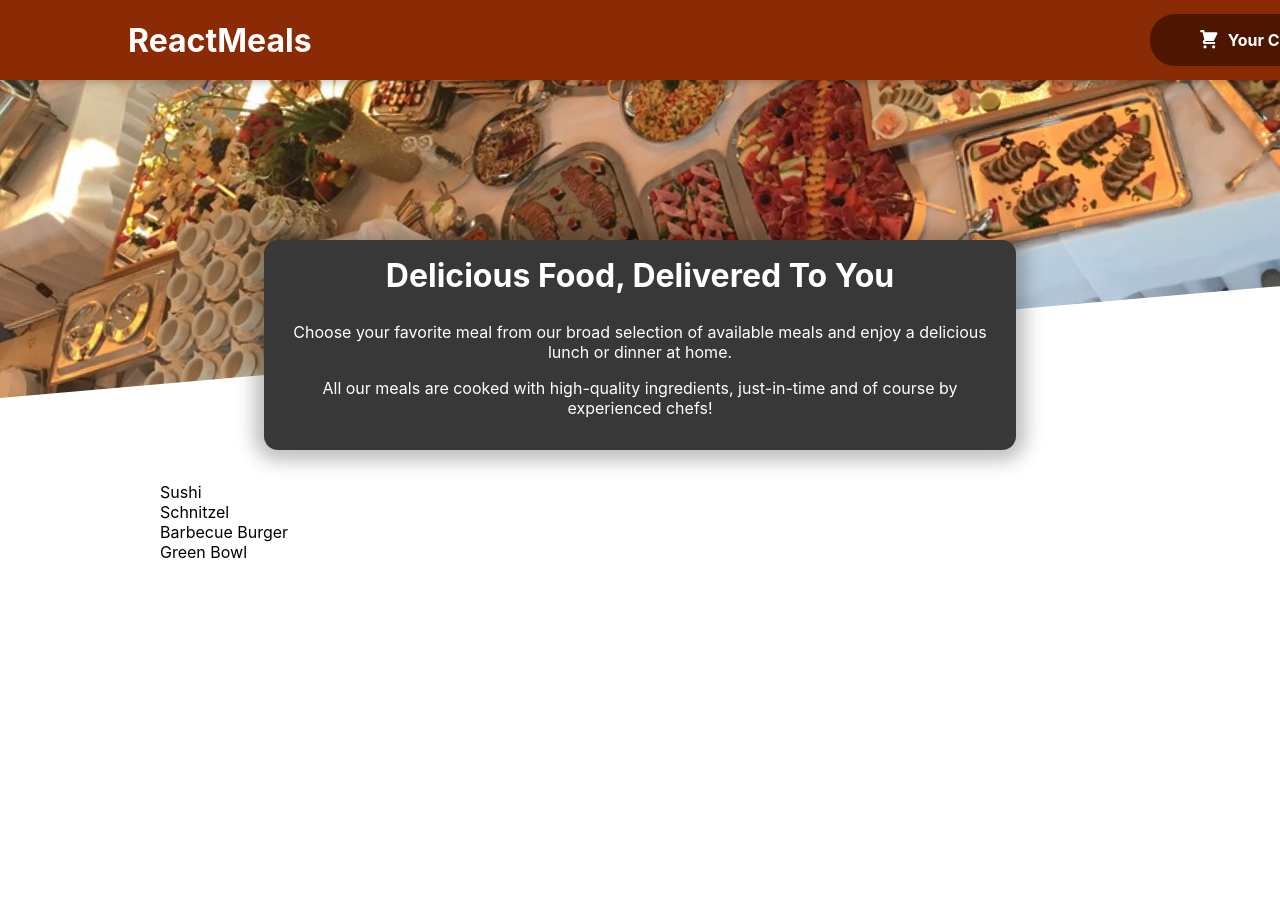
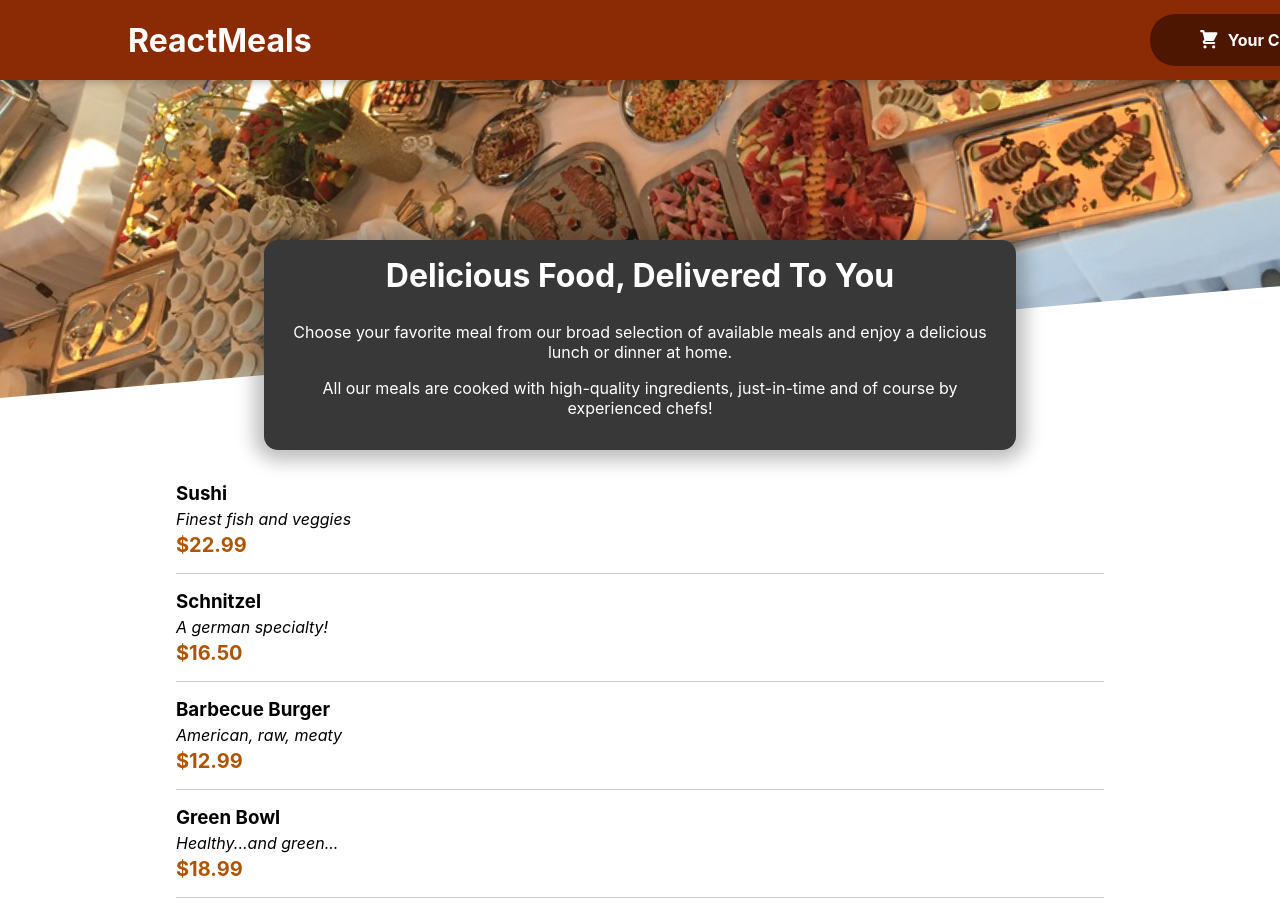
Before and after one commit to goktugs/food-order-app, a React (Create React App) app: page / in a window 1280 px wide. Shown: the top 916 px of the page. Before the commit the page ends 800 px from the top, so only its background shows below. Built offline with nearby package versions, Linux system fonts and the light colour scheme.

Commit message:
Meal Items added and displayed

```diff
--- a/src/components/Meals/AvailableMeals.js
+++ b/src/components/Meals/AvailableMeals.js
@@ -1,4 +1,5 @@
 import classes from './AvailableMeals.module.css';
+import MealItem from './MealItem/MealItem';
 
 const DUMMY_MEALS = [
   {
@@ -28,7 +29,14 @@ const DUMMY_MEALS = [
 ];
 
 const AvailableMeals = () => {
-  const mealsList = DUMMY_MEALS.map((meal) => <li>{meal.name}</li>);
+  const mealsList = DUMMY_MEALS.map((meal) => (
+    <MealItem
+      key={meal.id}
+      name={meal.name}
+      description={meal.description}
+      price={meal.price}
+    />
+  ));
 
   return (
     <section className={classes.meals}>
--- /dev/null
+++ b/src/components/Meals/MealItem/MealItem.js
@@ -0,0 +1,19 @@
+import React from 'react';
+import classes from './MealItem.module.css';
+
+const MealItem = (props) => {
+  const price = `$${props.price.toFixed(2)}`;
+
+  return (
+    <li className={classes.meal}>
+      <div>
+        <h3>{props.name}</h3>
+        <div className={classes.description}>{props.description}</div>
+        <div className={classes.price}>{price}</div>
+      </div>
+      <div></div>
+    </li>
+  );
+};
+
+export default MealItem;
--- /dev/null
+++ b/src/components/Meals/MealItem/MealItem.module.css
@@ -0,0 +1,22 @@
+.meal {
+  display: flex;
+  justify-content: space-between;
+  margin: 1rem;
+  padding-bottom: 1rem;
+  border-bottom: 1px solid #ccc;
+}
+
+.meal h3 {
+  margin: 0 0 0.25rem 0;
+}
+
+.description {
+  font-style: italic;
+}
+
+.price {
+  margin-top: 0.25rem;
+  font-weight: bold;
+  color: #ad5502;
+  font-size: 1.25rem;
+}
--- /dev/null
+++ b/src/components/UI/Card.module.css
@@ -0,0 +1,6 @@
+.card {
+  padding: 1rem;
+  box-shadow: 0 2px 8px rgba(0, 0, 0, 0.25);
+  border-radius: 14px;
+  background-color: white;
+}
```
Also changed, not shown: src/components/Meals/MealItem/MealItemForm.js (added, +7 -0 lines), src/components/UI/Card.js (added, +7 -0 lines).
